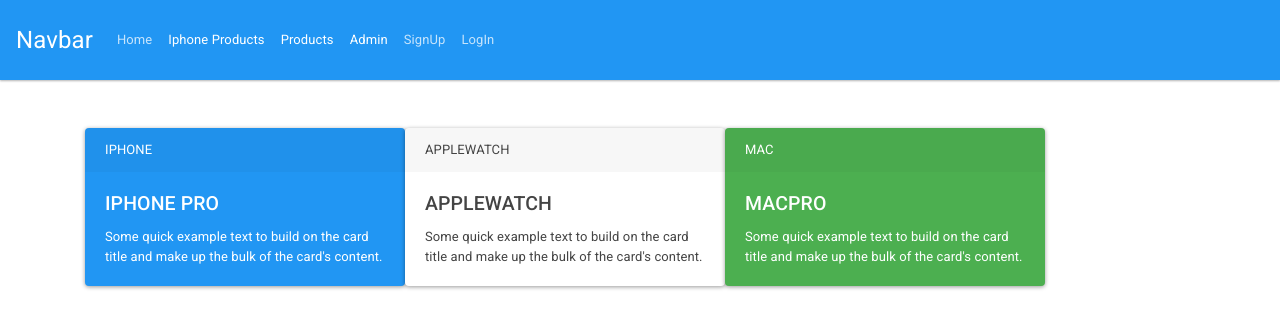
After one commit to SamarCHERN/Module5, a Symfony app: template Act-5.1/templates/pages/admin&user.html.twig in a window 1280 px wide. The commit adds this page. Shown: the top 329 px of the page. Run offline with Twig, Linux system fonts and the light colour scheme; the template is opened without the code that fills it, so the values that code supplies are empty; some libraries are stand-ins or nearby versions.

Commit message:
4ème dimension

```diff
--- a/Act-5.1/templates/base.html.twig
+++ b/Act-5.1/templates/base.html.twig
@@ -30,9 +30,13 @@
                 <ul class="navbar-nav mr-auto">
                      <li class="nav-item">
                         <a class="nav-link" href="/">Home</a>
+                          </li>
+                         <li class="nav-item  active">
+                    <a class="nav-link" href="/useronly">Iphone Products</a>
+                    </li>
                     </li>
                          <li class="nav-item  active">
-                    <a class="nav-link" href="/index">Produits</a>
+                    <a class="nav-link" href="/index">Products</a>
                     </li>
                     <li class="nav-item  active">
                     <a class="nav-link" href="{{ path('admin') }}">Admin</a>
--- /dev/null
+++ b/Act-5.1/templates/pages/admin&user.html.twig
@@ -0,0 +1,49 @@
+{% extends 'base.html.twig' %}
+
+{% block title %}Hello ProfileController!{% endblock %}
+
+{% block body %}
+<style>
+    .example-wrapper { margin: 1em auto; max-width: 800px; width: 95%; font: 18px/1.5 sans-serif; }
+    .example-wrapper code { background: #F5F5F5; padding: 2px 6px; }
+</style>
+  {% if is_granted('ROLE_ADMIN')%}
+    <h1>ADMIN manage your products</h1>
+    <p> Are you looking for the best eCommerce Admin Panel Template Free for your web application? Well,
+    don’t look further. Here you’ll get awesome admin templates for your eCommerce web app. Here you can
+    find the admin panel template for an eCommerce website that you can download for free. Before we dive
+    into the list of best admin templates for eCommerce let’s know what is eCommerce and why it is
+    important in these current times.</p>
+    {% endif %}
+<div class="container">
+
+    <div class="row">
+
+<div class="card text-white bg-primary mb-3" style="max-width: 20rem;">
+  <div class="card-header">IPHONE</div>
+  <div class="card-body">
+    <h4 class="card-title">IPHONE PRO</h4>
+    <p class="card-text">Some quick example text to build on the card title and make up the bulk of the card's content.</p>
+  </div>
+</div>
+<div class="card bg-secondary mb-3" style="max-width: 20rem;">
+  <div class="card-header">APPLEWATCH</div>
+  <div class="card-body">
+    <h4 class="card-title">APPLEWATCH</h4>
+    <p class="card-text">Some quick example text to build on the card title and make up the bulk of the card's content.</p>
+  </div>
+</div>
+<div class="card text-white bg-success mb-3" style="max-width: 20rem;">
+  <div class="card-header">MAC</div>
+  <div class="card-body">
+    <h4 class="card-title">MACPRO</h4>
+    <p class="card-text">Some quick example text to build on the card title and make up the bulk of the card's content.</p>
+  </div>
+</div>
+
+
+
+    </div>
+   </div>
+
+{% endblock %}
--- a/Act-5.1/templates/profile/admin.html.twig
+++ b/Act-5.1/templates/pages/admin.html.twig
@@ -5,15 +5,15 @@
     .example-wrapper code { background: #F5F5F5; padding: 2px 6px; }
 </style>
 <br>
-<div class="jumbotron">
+
 
   <h1 class="display-3">Welcome Admin</h1>
-  <p class="lead">this is your page, you can manage your youser list here bellow:</p>
+  <p class="lead">This is your page</p>
   <hr class="my-4">
 
   <p class="lead">
     <a class="btn btn-primary btn-lg" href="#" role="button">Learn more</a>
   </p>
-</div>
+
 
 {% endblock %}
```
Also changed, not shown: Act-5.1/src/Controller/PagesController.php (renamed from Act-5.1/src/Controller/ProfileController.php, +20 -8 lines), Act-5.1/templates/pages/index.html.twig (renamed from Act-5.1/templates/profile/index.html.twig).
